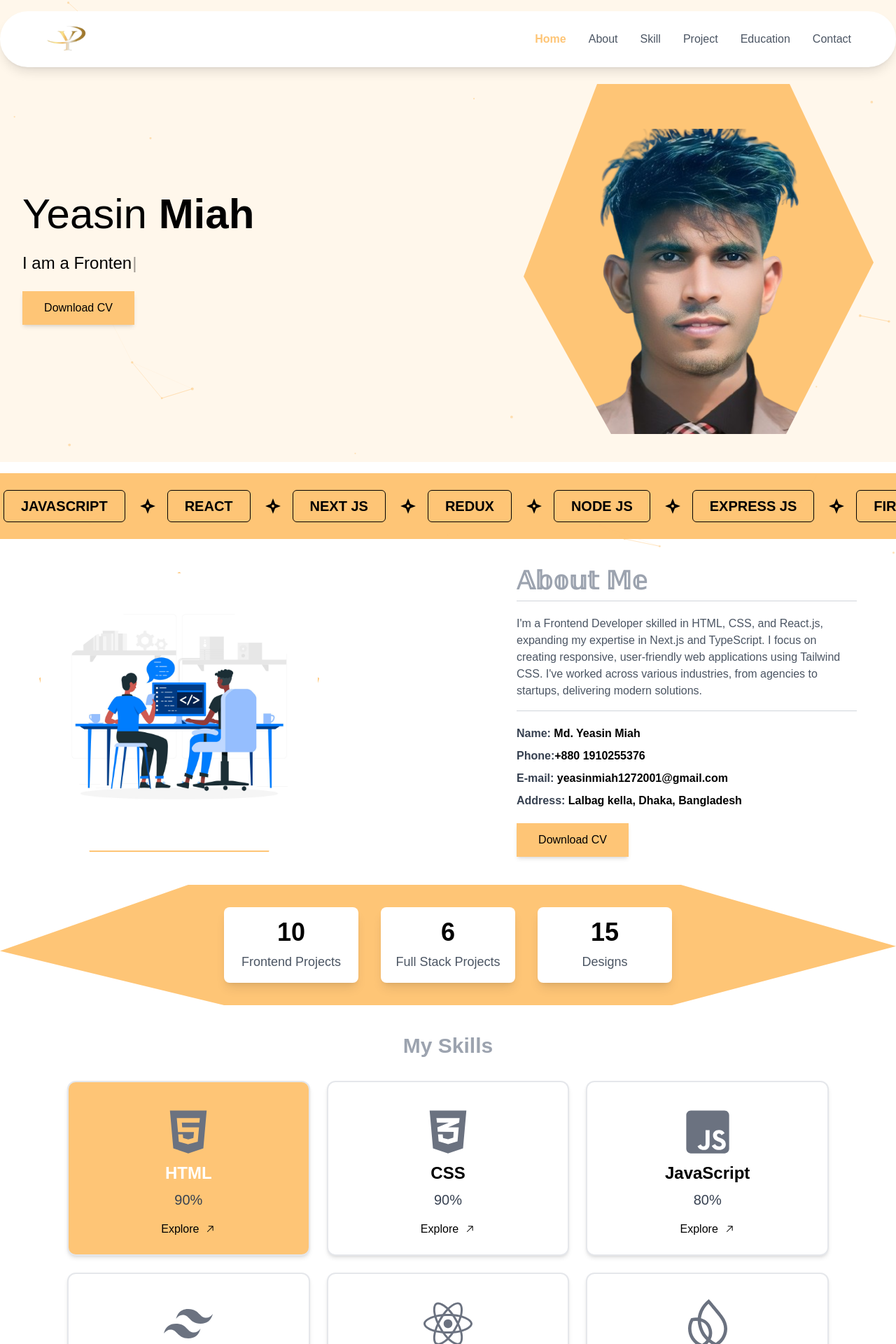
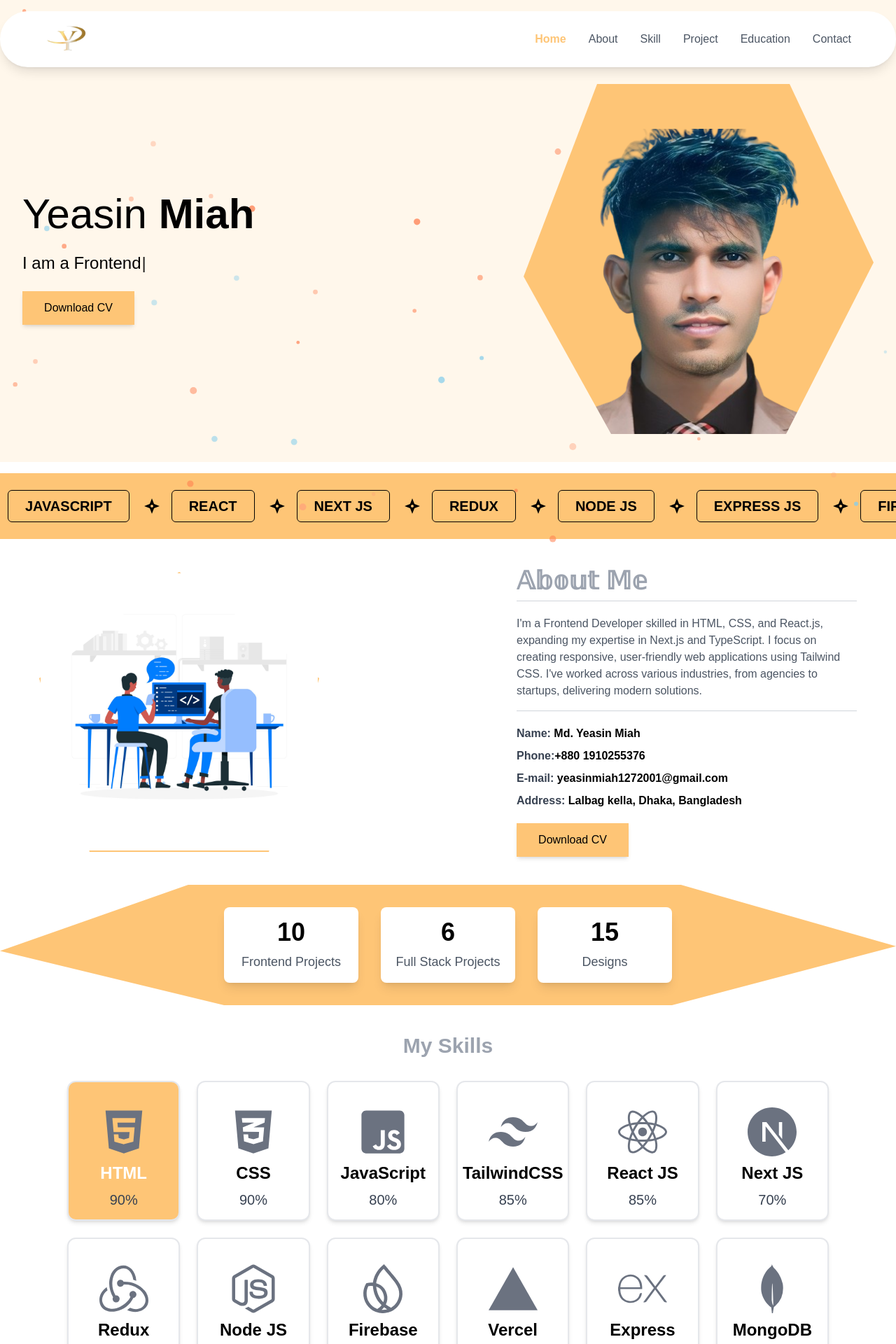
Before and after one commit to yeasinmiah1272001/yeasin, a React (Vite) app: page / in a window 1280 px wide. Shown: the top 1920 px of the page at 70% size. Built offline with nearby package versions, Linux system fonts and the light colour scheme.

Commit message:
project add

```diff
--- a/src/Component/Design/Design.jsx
+++ b/src/Component/Design/Design.jsx
@@ -1,6 +1,6 @@
 import React, { useEffect, useMemo, useState } from "react";
 import Particles from "@tsparticles/react";
-import { loadSlim } from "@tsparticles/slim"; // Ensure you have this installed via npm
+import { loadSlim } from "@tsparticles/slim";
 
 const Design = () => {
   const [init, setInit] = useState(false);
@@ -23,70 +23,68 @@ const Design = () => {
 
   const options = useMemo(
     () => ({
-      fpsLimit: 120,
+      fpsLimit: 60,
       interactivity: {
         events: {
-          onClick: {
-            enable: true,
-            mode: "push",
-          },
           onHover: {
             enable: true,
-            mode: "repulse",
-          },
-          resize: {
-            delay: 0.5,
-            enable: true,
+            mode: "attract", // Particles attract towards the cursor
           },
         },
         modes: {
-          push: {
-            quantity: 4,
-          },
-          repulse: {
-            distance: 400,
-            duration: 0.4,
+          attract: {
+            distance: 200, // Attraction range
+            duration: 0.4, // Smooth movement towards the cursor
+            factor: 3, // Strength of attraction
           },
         },
       },
       particles: {
         color: {
-          value: "#FEC576", // Particle color
+          value: ["#ff7f50", "#87ceeb", "#ffa07a"], // Gradient-inspired colors (coral, sky blue, light salmon)
         },
         links: {
-          color: "#FEC576", // Link color
-          distance: 100,
-          enable: true,
-          opacity: 0.5,
-          width: 1,
+          enable: false, // No linking lines for a cleaner look
         },
         move: {
-          direction: "none",
           enable: true,
+          speed: 1.5, // Smooth motion
           outModes: {
-            default: "bounce",
+            default: "bounce", // Bounce back when hitting the edges
           },
-          random: false,
-          speed: 5,
-          straight: false,
+          random: true, // Adds organic movement
         },
         number: {
           density: {
             enable: true,
+            area: 1000, // Spaced-out particles
           },
-          value: 80, // Number of particles
+          value: 100, // Moderate number of particles
         },
         opacity: {
-          value: 0.5,
+          value: { min: 0.3, max: 0.8 }, // Adds a soft glow effect
+          animation: {
+            enable: true,
+            speed: 1,
+            minimumValue: 0.3,
+          },
         },
         shape: {
-          type: "circle", // Shape of particles
+          type: "circle", // Circular particles
         },
         size: {
-          value: { min: 1, max: 2 }, // Particle size range
+          value: { min: 2, max: 5 }, // Particle size range
+          animation: {
+            enable: true,
+            speed: 2,
+            minimumValue: 1,
+          },
         },
       },
       detectRetina: true,
+      // background: {
+      //   color: "#141414", // Deep black-gray for a modern look
+      // },
     }),
     []
   );
--- a/src/Component/Project.jsx
+++ b/src/Component/Project.jsx
@@ -52,7 +52,7 @@ const Project = () => {
               key={index}
               className="flex flex-col w-full border p-5 shadow-2xl rounded-lg transition duration-500 h-full"
             >
-              <div className="overflow-hidden relative rounded-t-lg h-60 group">
+              <div className="overflow-hidden  rounded-t-lg h-60 group">
                 <motion.img
                   src={project.img}
                   alt={project.title}
@@ -61,10 +61,9 @@ const Project = () => {
                   whileHover={{ y: -80 }}
                   transition={{ duration: 1 }}
                 />
-                <div className="absolute inset-0 bg-black opacity-0 group-hover:opacity-50 transition-opacity duration-300" />
               </div>
               <div className="flex-grow mt-4">
-                <h3 className="text-lg font-bold text-white mb-2">
+                <h3 className="text-sm font-bold text-black mb-2">
                   {project.title}
                 </h3>
                 <ul className="flex text-start flex-wrap text-xs font-medium">
--- a/src/Component/Skill.jsx
+++ b/src/Component/Skill.jsx
@@ -6,6 +6,8 @@ import {
   FaReact,
   FaNodeJs,
 } from "react-icons/fa";
+import { SiNextdotjs } from "react-icons/si";
+import { SiRedux } from "react-icons/si";
 import {
   SiTailwindcss,
   SiFirebase,
@@ -28,6 +30,9 @@ const Skill = () => {
     { icon: FaJsSquare, title: "JavaScript", description: 80 },
     { icon: SiTailwindcss, title: "TailwindCSS", description: 85 },
     { icon: FaReact, title: "React JS", description: 85 },
+    { icon: SiNextdotjs, title: "Next JS", description: 70 },
+    { icon: SiRedux, title: "Redux", description: 85 },
+    { icon: FaNodeJs, title: "Node JS", description: 85 },
     { icon: SiFirebase, title: "Firebase", description: 85 },
     { icon: SiVercel, title: "Vercel", description: 50 },
     { icon: SiExpress, title: "Express JS", description: 50 },
@@ -41,12 +46,12 @@ const Skill = () => {
       </h1>
 
       {/* Responsive Grid Layout */}
-      <div className="grid grid-cols-1 sm:grid-cols-2 md:grid-cols-3 gap-6 px-4">
+      <div className="grid grid-cols-1 sm:grid-cols-2 md:grid-cols-3 lg:grid-cols-6 gap-6 px-4">
         {skills.map((service, index) => (
           <div
             key={index}
             onClick={() => setActiveCard(index)}
-            className={`border-2 p-4 text-center w-full h-[250px] rounded-xl shadow-md hover:shadow-xl transition-shadow duration-300 cursor-pointer ${
+            className={`border-2 p-4 text-center w-full h-[200px] rounded-xl shadow-md hover:shadow-xl transition-shadow duration-300 cursor-pointer ${
               activeCard === index ? "bg-btnColor text-white" : "bg-white"
             }`}
           >
@@ -61,10 +66,6 @@ const Skill = () => {
             <p className="text-gray-700 mb-4 text-xl">
               <CountUp start={0} end={service.description} duration={2} />%
             </p>
-
-            <p className="text-black hover:underline flex justify-center items-center cursor-pointer">
-              Explore <GoArrowUpRight size={16} className="ml-2" />
-            </p>
           </div>
         ))}
       </div>
```
